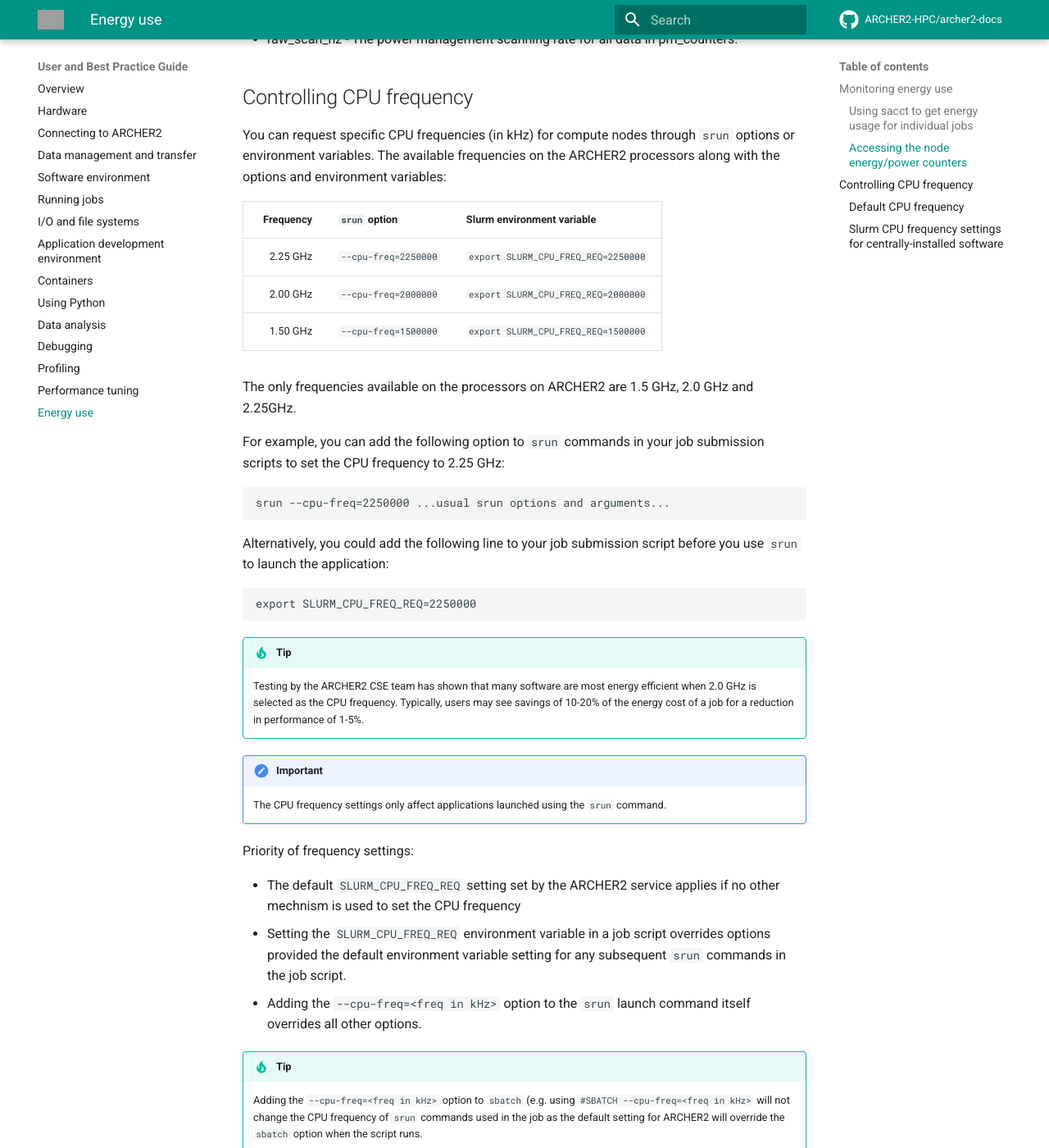
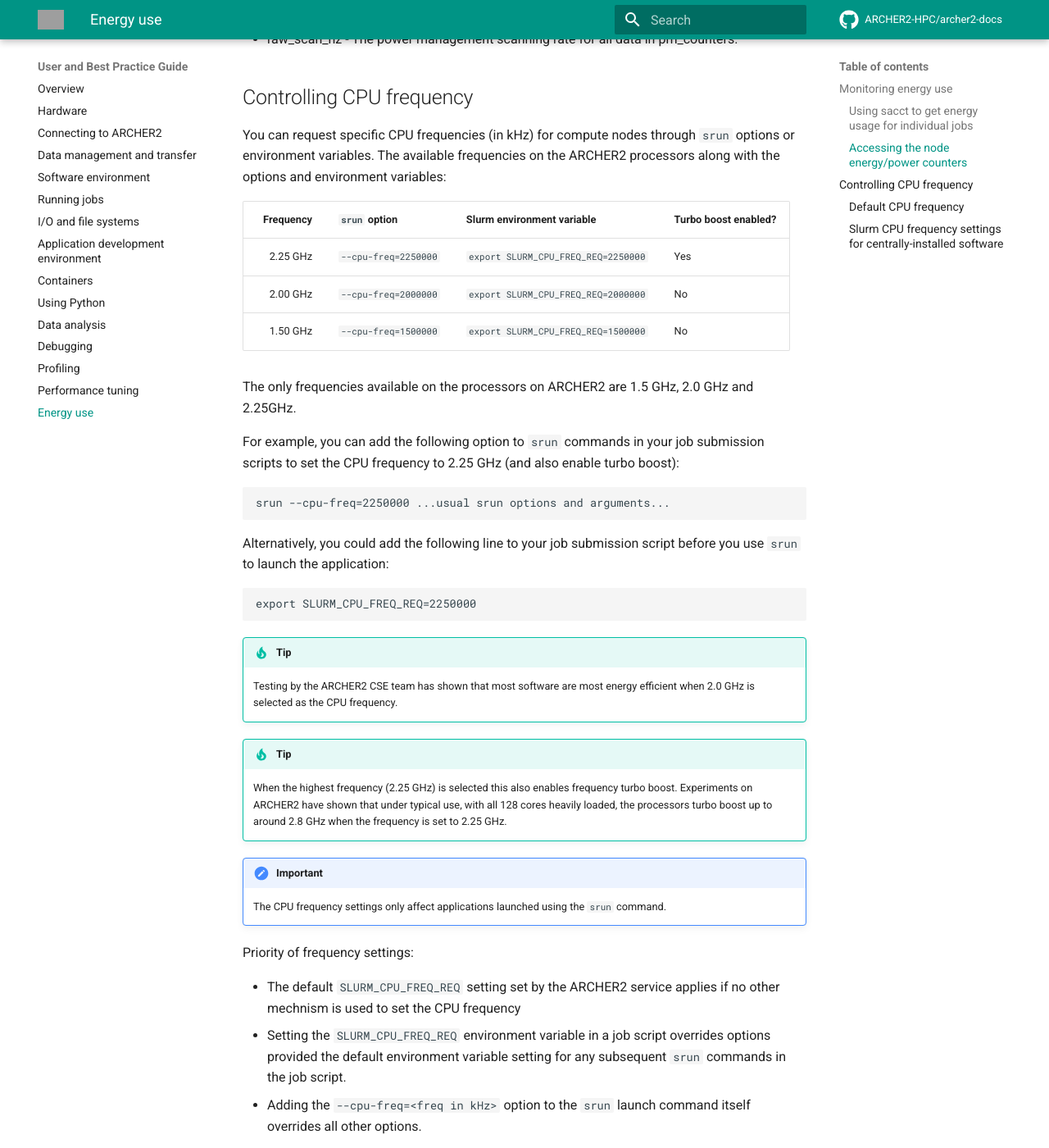
Before and after one commit to ARCHER2-HPC/archer2-docs, an MkDocs documentation site: the page built from docs/user-guide/energy.md, in a window 1280 px wide and 1400 px high, scrolled down 2038 px. Shown: the whole window at 82% size. Built offline with MkDocs 1.6.1 and Material for MkDocs 9.7.7, drawn with Linux system fonts in a browser that asks for light colours; comment, search, counter and statistics services are not loaded; grey boxes are pictures that could not be loaded.

Commit message:
Finishes most user guide sections

````diff
--- a/docs/user-guide/energy.md
+++ b/docs/user-guide/energy.md
@@ -84,16 +84,16 @@
 You can request specific CPU frequencies (in kHz) for compute nodes through `srun` options or environment variables.
 The available frequencies on the ARCHER2 processors along with the options and environment variables:
 
-| Frequency | `srun` option | Slurm environment variable |
-|----------:|--------------|----------------------------|
-| 2.25 GHz  | `--cpu-freq=2250000` | `export SLURM_CPU_FREQ_REQ=2250000` |
-| 2.00 GHz  | `--cpu-freq=2000000` | `export SLURM_CPU_FREQ_REQ=2000000` |
-| 1.50 GHz  | `--cpu-freq=1500000` | `export SLURM_CPU_FREQ_REQ=1500000` |
+| Frequency | `srun` option | Slurm environment variable | Turbo boost enabled? |
+|----------:|--------------|----------------------------|-------|
+| 2.25 GHz  | `--cpu-freq=2250000` | `export SLURM_CPU_FREQ_REQ=2250000` | Yes |
+| 2.00 GHz  | `--cpu-freq=2000000` | `export SLURM_CPU_FREQ_REQ=2000000` | No |
+| 1.50 GHz  | `--cpu-freq=1500000` | `export SLURM_CPU_FREQ_REQ=1500000` | No |
 
 The only frequencies available on the processors on ARCHER2 are 1.5 GHz, 2.0 GHz and 2.25GHz.
 
 For example, you can add the following option to `srun` commands in your job submission scripts to set the CPU frequency
-to 2.25 GHz:
+to 2.25 GHz (and also enable turbo boost):
 
 ```
 srun --cpu-freq=2250000 ...usual srun options and arguments...
@@ -107,9 +107,13 @@
 ```
 
 !!! tip
-    Testing by the ARCHER2 CSE team has shown that many software are most energy efficient when 2.0 GHz
-    is selected as the CPU frequency. Typically, users may see savings of 10-20% of the energy cost of
-    a job for a reduction in performance of 1-5%.
+    Testing by the ARCHER2 CSE team has shown that most software are most energy efficient when 2.0 GHz
+    is selected as the CPU frequency.
+
+!!! tip
+    When the highest frequency (2.25 GHz) is selected this also enables frequency turbo boost. Experiments
+    on ARCHER2 have shown that under typical use, with all 128 cores heavily loaded, the processors
+    turbo boost up to around 2.8 GHz when the frequency is set to 2.25 GHz.
 
 
 !!! important
````
Also changed, not shown: docs/user-guide/profile.md (+3 -0 lines).
